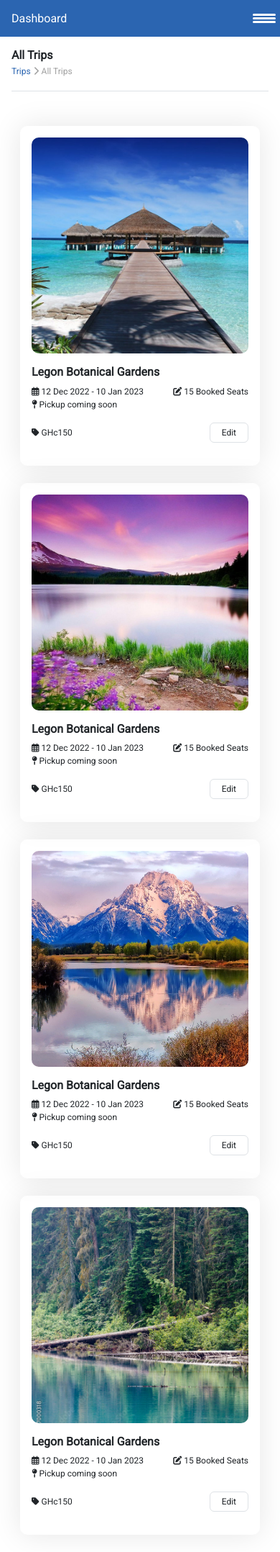
After one commit to kwe-k-u/coplanner, a PHP site: page /easygo_v2/curator/all_trips.php in a window 390 px wide. The commit adds this page. Shown: the whole page at 72% size. Run offline with PHP 8.4, Linux system fonts and the light colour scheme.

Commit message:
done with all trips [curator/all_trips.php]

```diff
--- a/assets/css/general.css
+++ b/assets/css/general.css
@@ -1361,6 +1361,31 @@ input:disabled {
   align-items: center;
 }
 
+.trip-card-2{
+  box-shadow: var(--box-shadow-1);
+  padding: 1rem;
+  display: flex;
+  flex-direction: column;
+  gap: 1rem;
+  border-radius: var(--easygo-br-3)
+}
+
+.trip-card-2 .trip-card-img{
+  height: 300px;
+  border-radius: var(--easygo-br-3);
+  overflow: hidden;
+}
+
+.trip-card-2 .trip-card-img img{
+  width: 100%;
+  height: 100%;
+}
+
+.trip-card-2 .trip-card-content .header{
+  font-size: var(--font-size-3);
+  font-weight: var(--font-weight-1);
+}
+
 /** styles for success page **/
 .success-page-main {
   min-height: 100vh;
--- /dev/null
+++ b/curator/all_trips.php
@@ -0,0 +1,236 @@
+<!DOCTYPE html>
+<html lang="en">
+
+<head>
+    <meta charset="UTF-8">
+    <meta http-equiv="X-UA-Compatible" content="IE=edge">
+    <meta name="viewport" content="width=device-width, initial-scale=1.0">
+    <title>Curator - Dashboard | All Trips</title>
+    <!-- Bootstrap css -->
+    <link rel="stylesheet" href="../assets/css/bootstrap.min.css">
+    <!-- Fontawesome css -->
+    <link rel="stylesheet" href="https://cdnjs.cloudflare.com/ajax/libs/font-awesome/6.2.1/css/all.min.css" integrity="sha512-MV7K8+y+gLIBoVD59lQIYicR65iaqukzvf/nwasF0nqhPay5w/9lJmVM2hMDcnK1OnMGCdVK+iQrJ7lzPJQd1w==" crossorigin="anonymous" referrerpolicy="no-referrer" />
+    <!-- easygo css -->
+    <link rel="stylesheet" href="../assets/css/general.css">
+    <link rel="stylesheet" href="../assets/css/dashboard.css">
+</head>
+
+<body>
+    <!-- ============================== -->
+    <!-- main-wrapper [start] -->
+    <div class="main-wrapper">
+        <header class="dashboard-header d-none d-lg-flex">
+            <div class="logo logo-medium">
+                <img class="img-fluid" src="../assets/images/svgs/logo.svg" alt="easygo logo">
+            </div>
+            <div class="dashboard-title">All Trips</div>
+            <div class="right-sec">
+                <form id="dashboard-search">
+                    <div class="form-input-field">
+                        <input class="p-2" type="text" placeholder="search">
+                    </div>
+                </form>
+                <div class="balance d-flex flex-column justify-content-center">
+                    <h4 class="m-0 easygo-fs-3 easygo-fw-1">GHC 500</h4>
+                    <small class="easygo-fs-5 text-orange">Withdrawable balance</small>
+                </div>
+                <div class="user-menu d-flex gap-1">
+                    <div class="user-icon">
+                        <img src="../assets/images/others/profile.jpeg" alt="">
+                    </div>
+                    <div class="d-flex flex-column justify-content-center">
+                        <h5 class="easygo-fs-3">Admin</h5>
+                        <h6 class="text-orange easygo-fs-5">Administrator</h6>
+                    </div>
+                </div>
+            </div>
+        </header>
+        <header class="nav-menu d-lg-none">
+            <div class="nav-menu-title bg-blue text-white easygo-fw-1 py-3 ps-3 d-flex justify-content-between">
+                <h6 class="m-0">Dashboard</h6>
+                <button data-target="dashboard-menu" class="burger-btn slide-down-btn">
+                    <div></div>
+                    <div></div>
+                    <div></div>
+                </button>
+            </div>
+            <div id="dashboard-menu" class="slide-down-sub-menu">
+                <ul class="main-list">
+                    <li>
+                        <div class="slide-down-menu">
+                            <a data-target="dashboard-submenu" class="slide-down-btn" href="#">
+                                <img src="../assets/images//svgs/dashboard.svg" alt="dashboard image"> Dashboard <span class="arrow"><img src="../assets/images/svgs/arrow-down.svg" alt="arrow down image"></span></a>
+                            <ul id="dashboard-submenu" class="sub-menu slide-down-sub-menu">
+                                <li><a href="#">Trips</a></li>
+                                <li><a href="#">Finance</a></li>
+                                <li><a href="#">Notifications</a></li>
+                            </ul>
+                        </div>
+                    </li>
+                    <li><a href="#"><img src="../assets/images/svgs/trips.svg" alt="trips icon"> Trips</a></li>
+                    <li><a href="#"><img src="../assets/images/svgs/finance.svg" alt="finance icon"> Finance</a></li>
+                    <li><a href="#"><img src="../assets/images/svgs/notifications.svg" alt="notifications icon">Notifications</a></li>
+                </ul>
+            </div>
+        </header>
+        <!-- ============================== -->
+        <!-- dashboard content [start] -->
+        <main class="dashboard-content">
+            <aside class="sidebar d-lg-flex d-none flex-column justify-content-between">
+                <ul class="main-list slide-down">
+                    <li>
+                        <div class="slide-down-menu">
+                            <a data-target="dashboard-submenu-sb" class="slide-down-btn text-blue" style="border-right: solid 2px var(--easygo-blue);" href="#"><img src="../assets/images//svgs/dashboard.svg" alt="dashboard image"> Dashboard <span class="arrow"><img src="../assets/images/svgs/arrow-down.svg" alt="arrow down image"></span></a>
+                            <ul id="dashboard-submenu-sb" class="sub-menu slide-down-sub-menu">
+                                <li><a href="#">Trips</a></li>
+                                <li><a href="#">Finance</a></li>
+                                <li><a href="#">Notifications</a></li>
+                            </ul>
+                        </div>
+                    </li>
+                    <li><a href="#"><img src="../assets/images/svgs/trips.svg" alt="trips icon"> Trips</a></li>
+                    <li><a href="#"><img src="../assets/images/svgs/finance.svg" alt="finance icon"> Finance</a></li>
+                    <li><a href="#"><img src="../assets/images/svgs/notifications.svg" alt="notifications icon">Notifications</a></li>
+                </ul>
+                <div class="py-4 border-top">
+                    <a class="easygo-fs-4 text-red" href="#"><img src="../assets/images/svgs/logout.svg" alt="logout icon"> Logout</a>
+                </div>
+            </aside>
+            <div class="main-content px-3">
+                <section class="all-trips">
+                    <div class="d-flex justify-content-between align-items-center border-1 border-bottom py-3">
+                        <div>
+                            <h5 class="title easygo-fs-3 easygo-fw-1 m-0">All Trips</h5>
+                            <small class="easygo-fs-5 text-gray-1 align-middle"><a href="#">Trips</a> <i class="fa-solid fa-chevron-right"></i> All Trips</small>
+                        </div>
+                    </div>
+                    <!-- ============================== -->
+                    <!-- tirp card listing [start] -->
+                    <div class="trip-cards">
+                        <div class="row pt-5">
+                            <!-- ============================== -->
+                            <!-- tirp card [start] -->
+                            <div class="col-lg-4 col-md-6 pb-4">
+                                <div class="trip-card-2">
+                                    <div class="trip-card-img">
+                                        <img src="../assets/images/others/tour3.jpg" alt="tour 3">
+                                    </div>
+                                    <div class="trip-card-content">
+                                        <h5 class="header">Legon Botanical Gardens</h5>
+                                        <div class="easygo-fs-5 d-flex align-items-center justify-content-between">
+                                            <div><i class="fa-regular fa-calendar-days"></i> 12 Dec 2022 - 10 Jan 2023</div>
+                                            <div><i class="fa-solid fa-pen-to-square"></i> 15 Booked Seats</div>
+                                        </div>
+                                        <div class="easygo-fs-5">
+                                            <i class="fa-solid fa-map-pin"></i> Pickup coming soon
+                                        </div>
+                                        <div class="py-3 d-flex justify-content-between align-items-center easygo-fs-5">
+                                            <span><i class="fa-solid fa-tag"></i> GHc150</span>
+                                            <button class="btn px-3 py-1 border easygo-fs-5">Edit</button>
+                                        </div>
+                                    </div>
+                                </div>
+                            </div>
+                            <!-- tirp card [start] -->
+                            <!-- ============================== -->
+                            <!-- ============================== -->
+                            <!-- tirp card [start] -->
+                            <div class="col-lg-4 col-md-6 pb-4">
+                                <div class="trip-card-2">
+                                    <div class="trip-card-img">
+                                        <img src="../assets/images/others/scenery1.jpg" alt="tour 3">
+                                    </div>
+                                    <div class="trip-card-content">
+                                        <h5 class="header">Legon Botanical Gardens</h5>
+                                        <div class="easygo-fs-5 d-flex align-items-center justify-content-between">
+                                            <div><i class="fa-regular fa-calendar-days"></i> 12 Dec 2022 - 10 Jan 2023</div>
+                                            <div><i class="fa-solid fa-pen-to-square"></i> 15 Booked Seats</div>
+                                        </div>
+                                        <div class="easygo-fs-5">
+                                            <i class="fa-solid fa-map-pin"></i> Pickup coming soon
+                                        </div>
+                                        <div class="py-3 d-flex justify-content-between align-items-center easygo-fs-5">
+                                            <span><i class="fa-solid fa-tag"></i> GHc150</span>
+                                            <button class="btn px-3 py-1 border easygo-fs-5">Edit</button>
+                                        </div>
+                                    </div>
+                                </div>
+                            </div>
+                            <!-- tirp card [start] -->
+                            <!-- ============================== -->
+                            <!-- ============================== -->
+                            <!-- tirp card [start] -->
+                            <div class="col-lg-4 col-md-6 pb-4">
+                                <div class="trip-card-2">
+                                    <div class="trip-card-img">
+                                        <img src="../assets/images/others/scenery2.jpg" alt="tour 3">
+                                    </div>
+                                    <div class="trip-card-content">
+                                        <h5 class="header">Legon Botanical Gardens</h5>
+                                        <div class="easygo-fs-5 d-flex align-items-center justify-content-between">
+                                            <div><i class="fa-regular fa-calendar-days"></i> 12 Dec 2022 - 10 Jan 2023</div>
+                                            <div><i class="fa-solid fa-pen-to-square"></i> 15 Booked Seats</div>
+                                        </div>
+                                        <div class="easygo-fs-5">
+                                            <i class="fa-solid fa-map-pin"></i> Pickup coming soon
+                                        </div>
+                                        <div class="py-3 d-flex justify-content-between align-items-center easygo-fs-5">
+                                            <span><i class="fa-solid fa-tag"></i> GHc150</span>
+                                            <button class="btn px-3 py-1 border easygo-fs-5">Edit</button>
+                                        </div>
+                                    </div>
+                                </div>
+                            </div>
+                            <!-- tirp card [start] -->
+                            <!-- ============================== -->
+                            <!-- ============================== -->
+                            <!-- tirp card [start] -->
+                            <div class="col-lg-4 col-md-6 pb-4">
+                                <div class="trip-card-2">
+                                    <div class="trip-card-img">
+                                        <img src="../assets/images/others/portrait_scenery2.jpg" alt="tour 3">
+                                    </div>
+                                    <div class="trip-card-content">
+                                        <h5 class="header">Legon Botanical Gardens</h5>
+                                        <div class="easygo-fs-5 d-flex align-items-center justify-content-between">
+                                            <div><i class="fa-regular fa-calendar-days"></i> 12 Dec 2022 - 10 Jan 2023</div>
+                                            <div><i class="fa-solid fa-pen-to-square"></i> 15 Booked Seats</div>
+                                        </div>
+                                        <div class="easygo-fs-5">
+                                            <i class="fa-solid fa-map-pin"></i> Pickup coming soon
+                                        </div>
+                                        <div class="py-3 d-flex justify-content-between align-items-center easygo-fs-5">
+                                            <span><i class="fa-solid fa-tag"></i> GHc150</span>
+                                            <button class="btn px-3 py-1 border easygo-fs-5">Edit</button>
+                                        </div>
+                                    </div>
+                                </div>
+                            </div>
+                            <!-- tirp card [start] -->
+                            <!-- ============================== -->
+                        </div>
+                    </div>
+                    <!-- tirp card listing [end] -->
+                    <!-- ============================== -->
+                </section>
+            </div>
+        </main>
+        <!-- dashboard-content [end] -->
+        <!-- ============================== -->
+    </div>
+    <!-- main-wrapper [end] -->
+    <!-- ============================== -->
+
+
+
+    <!-- ============================== -->
+    <!-- Bootstrap js -->
+    <script src="../assets/js/bootstrap.bundle.min.js"></script>
+    <!-- JQuery js -->
+    <script src="../assets/js/jquery-3.6.1.min.js"></script>
+    <!-- easygo js -->
+    <script src="../assets/js/general.js"></script>
+    <script src="../assets/js/curator_general.js"></script>
+</body>
+
+</html>
```
